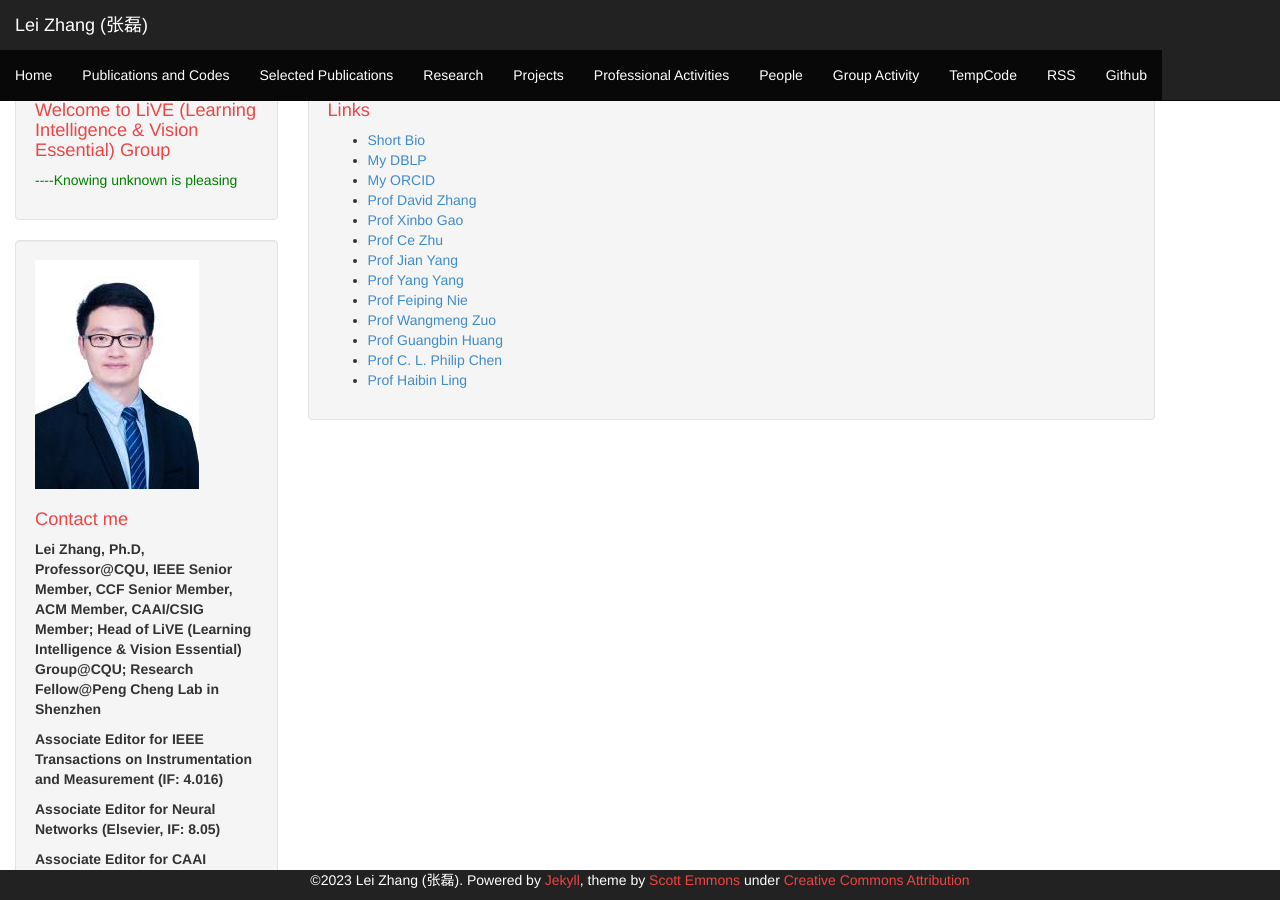
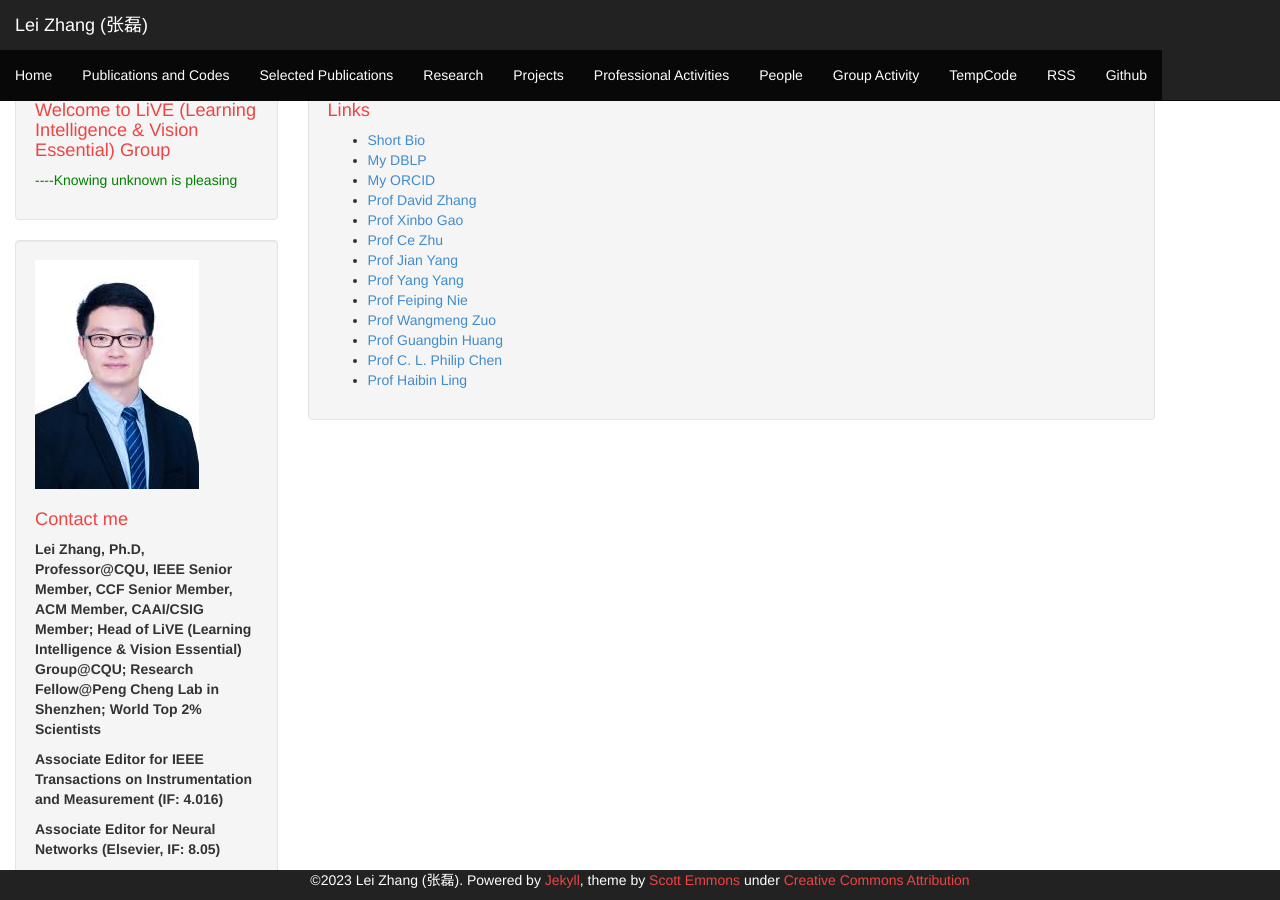
Before and after one commit to DrLeiZhang/website, a Jekyll site: the page built from links.html, in a window 1280 px wide and 900 px high. Built offline with Jekyll 4.4.1, drawn with Linux system fonts in a browser that asks for light colours; Markdown is read by kramdown in place of the engine named in the settings.

Commit message:
Update sidebar.html

```diff
--- a/_includes/sidebar.html
+++ b/_includes/sidebar.html
@@ -8,7 +8,7 @@
 <p><a href="http://www.leizhang.tk/resources/LeiZhang.jpg"></a></p>
 
     <h1>Contact me</h1>
-<p><B>Lei Zhang, Ph.D, Professor@CQU, IEEE Senior Member, CCF Senior Member, ACM Member, CAAI/CSIG Member; Head of LiVE (Learning Intelligence & Vision Essential) Group@CQU; Research Fellow@Peng Cheng Lab in Shenzhen</p></B>
+<p><B>Lei Zhang, Ph.D, Professor@CQU, IEEE Senior Member, CCF Senior Member, ACM Member, CAAI/CSIG Member; Head of LiVE (Learning Intelligence & Vision Essential) Group@CQU; Research Fellow@Peng Cheng Lab in Shenzhen; World Top 2% Scientists</p></B>
 <p><B>Associate Editor for IEEE Transactions on Instrumentation and Measurement (IF: 4.016)</B></p>
 <p><B>Associate Editor for Neural Networks (Elsevier, IF: 8.05)</B></p>
 <p><B>Associate Editor for CAAI Transactions on Intelligence Technology</B></p>
```
